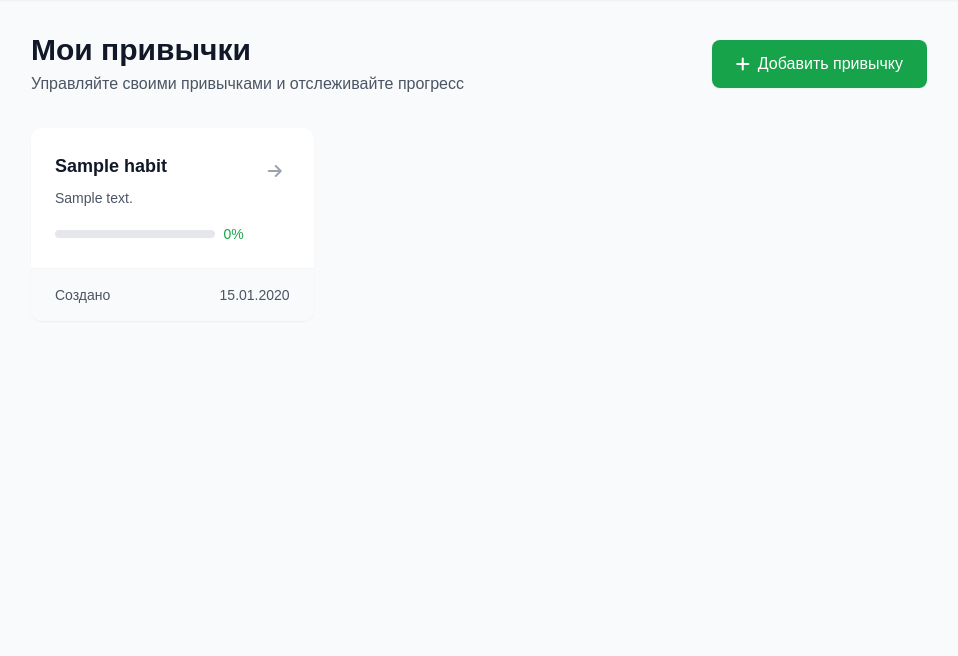
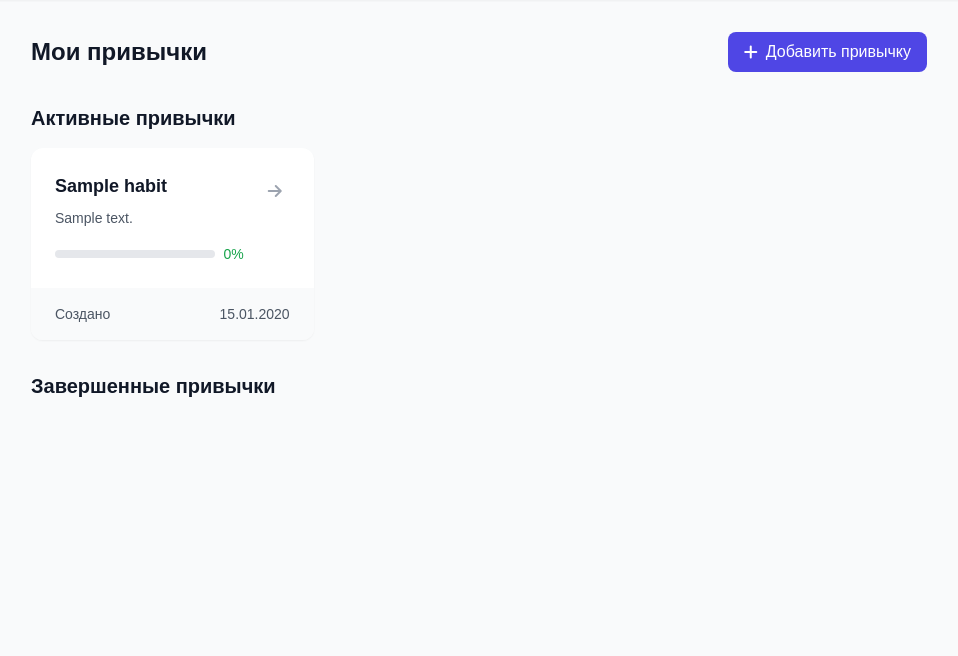
Before and after one commit to lexa946/habit-hive, a FastAPI app: template app/templates/habits.html in a window 1280 px wide. Shown: the part 64-720 px from the top of the page, without its empty margins (161-1119 px from the left). Run offline with FastAPI, Linux system fonts and the light colour scheme; the template is opened without the code that fills it: most values are stand-ins (such as "Sample title", 1, 10 or a date in 2020); parts of the project's set-up code (start-up, migrations or seed data) failed here and were passed over; some libraries are stand-ins or nearby versions; some web fonts are replaced.

Commit message:
обнова

```diff
--- a/app/models/habit.py
+++ b/app/models/habit.py
@@ -16,6 +16,7 @@ class Habit(Base):
     user_id: Mapped[str] = mapped_column(UUID(as_uuid=True), ForeignKey("users.id"))
     team_id: Mapped[str | None] = mapped_column(UUID(as_uuid=True), ForeignKey("teams.id"), nullable=True)
     created_at: Mapped[datetime] = mapped_column(default=datetime.utcnow)
+    is_completed: Mapped[bool] = mapped_column(default=False)
 
     user: Mapped["User"] = relationship(back_populates="habits")
     team: Mapped["Team"] = relationship(back_populates="habits", lazy="joined")
--- a/app/templates/habits.html
+++ b/app/templates/habits.html
@@ -6,26 +6,27 @@
 
 {% block Body %}
 <div class="animate-fade-in">
-    <!-- Header Section -->
-    <div class="flex flex-col md:flex-row md:items-center md:justify-between mb-8">
-        <div>
-            <h1 class="text-3xl font-bold text-gray-900 dark:text-white">
+    <div class="max-w-5xl mx-auto">
+        <!-- Header -->
+        <div class="flex justify-between items-center mb-8">
+            <h1 class="text-2xl font-bold text-gray-900 dark:text-white">
                 Мои привычки
             </h1>
-            <p class="text-gray-600 dark:text-gray-400 mt-1">
-                Управляйте своими привычками и отслеживайте прогресс
-            </p>
-        </div>
             <a href="/habits/new"
-           class="mt-4 md:mt-0 inline-flex items-center justify-center px-6 py-3 bg-green-600 text-white rounded-lg hover:bg-green-700 transition-colors duration-200 shadow-sm hover:shadow-md">
+               class="inline-flex items-center justify-center px-4 py-2 bg-primary-600 text-white rounded-lg hover:bg-primary-700 transition-colors duration-200">
                 <i class="fas fa-plus mr-2"></i>
                 <span>Добавить привычку</span>
             </a>
         </div>
 
-    <!-- Habits Grid -->
+        <!-- Active Habits -->
+        <div class="mb-8">
+            <h2 class="text-xl font-semibold text-gray-900 dark:text-white mb-4">
+                Активные привычки
+            </h2>
             <div class="grid grid-cols-1 md:grid-cols-2 lg:grid-cols-3 gap-6">
                 {% for habit in habits %}
+                {% if not habit.is_completed %}
                 <div class="group bg-white dark:bg-gray-800 rounded-xl shadow-sm hover:shadow-md transition-shadow duration-200 overflow-hidden">
                     <div class="p-6">
                         <div class="flex items-start justify-between">
@@ -54,14 +55,61 @@
                             </a>
                         </div>
                     </div>
-            <div class="px-6 py-4 bg-gray-50 dark:bg-gray-700 border-t border-gray-100 dark:border-gray-600">
+                    <div class="px-6 py-4 bg-gray-50 dark:bg-gray-700">
                         <div class="flex items-center justify-between text-sm text-gray-600 dark:text-gray-400">
                             <span>Создано</span>
                             <span class="font-medium">{{ habit.created_at.strftime('%d.%m.%Y') }}</span>
                         </div>
                     </div>
                 </div>
+                {% endif %}
                 {% endfor %}
+            </div>
+        </div>
+
+        <!-- Completed Habits -->
+        <div>
+            <h2 class="text-xl font-semibold text-gray-900 dark:text-white mb-4">
+                Завершенные привычки
+            </h2>
+            <div class="grid grid-cols-1 md:grid-cols-2 lg:grid-cols-3 gap-6">
+                {% for habit in habits %}
+                {% if habit.is_completed %}
+                <div class="group bg-gray-50 dark:bg-gray-700 rounded-xl shadow-sm overflow-hidden opacity-75">
+                    <div class="p-6">
+                        <div class="flex items-start justify-between">
+                            <div class="flex-1">
+                                <div class="flex items-center space-x-2 mb-2">
+                                    <h3 class="text-lg font-semibold text-gray-900 dark:text-white">
+                                        {{ habit.name }}
+                                    </h3>
+                                    <span class="inline-flex items-center px-2.5 py-0.5 rounded-full text-xs font-medium bg-green-100 text-green-800 dark:bg-green-900 dark:text-green-200">
+                                        <i class="fas fa-check-circle mr-1"></i>
+                                        Завершено
+                                    </span>
+                                </div>
+                                {% if habit.description %}
+                                <p class="text-sm text-gray-600 dark:text-gray-400">
+                                    {{ habit.description }}
+                                </p>
+                                {% endif %}
+                            </div>
+                            <a href="/habit/{{ habit.id }}"
+                               class="ml-4 p-2 text-gray-400 hover:text-green-600 dark:hover:text-green-400 rounded-lg hover:bg-gray-100 dark:hover:bg-gray-700 transition-colors duration-200">
+                                <i class="fas fa-arrow-right"></i>
+                            </a>
+                        </div>
+                    </div>
+                    <div class="px-6 py-4 bg-gray-100 dark:bg-gray-600">
+                        <div class="flex items-center justify-between text-sm text-gray-600 dark:text-gray-400">
+                            <span>Создано</span>
+                            <span class="font-medium">{{ habit.created_at.strftime('%d.%m.%Y') }}</span>
+                        </div>
+                    </div>
+                </div>
+                {% endif %}
+                {% endfor %}
+            </div>
         </div>
 
         {% if not habits %}
@@ -83,4 +131,5 @@
         </div>
         {% endif %}
     </div>
+</div>
 {% endblock %}
```
Also changed, not shown: app/api/routers/frontend.py (+28 -2 lines), app/templates/habit.html (+28 -5 lines), migrations/versions/2be223ab42e0_add_is_completed_to_habits.py (added, +41 -0 lines). Lines whose indentation alone changed are shown as unchanged.
